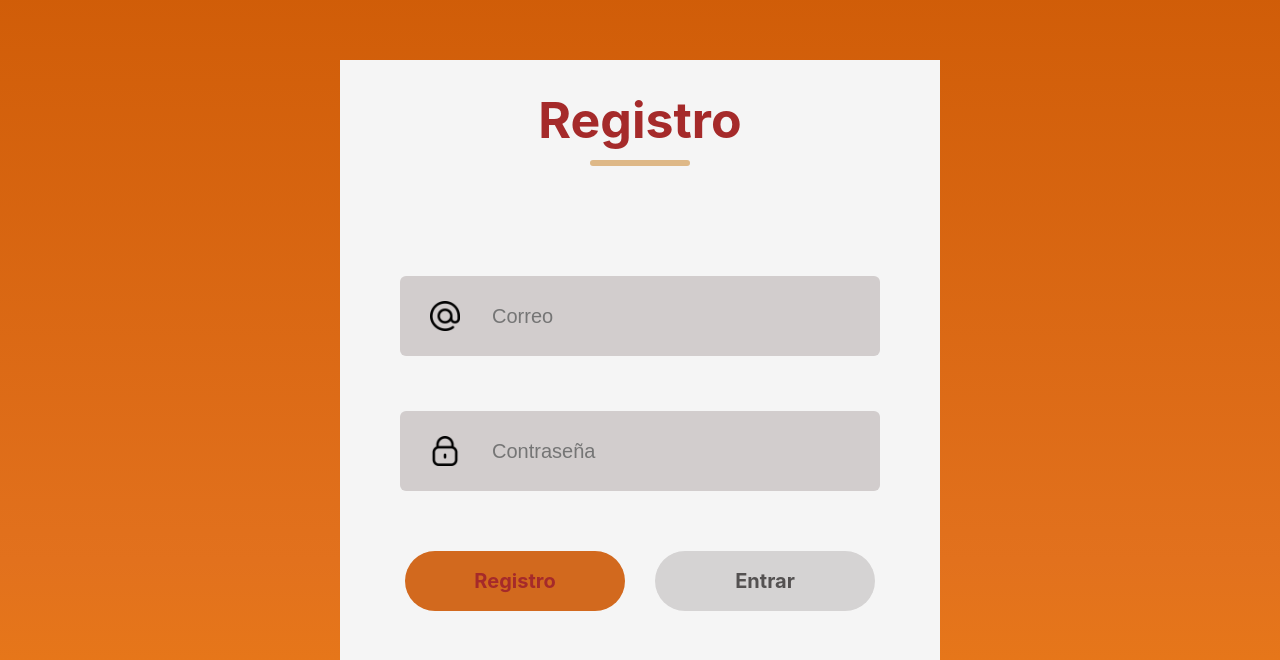
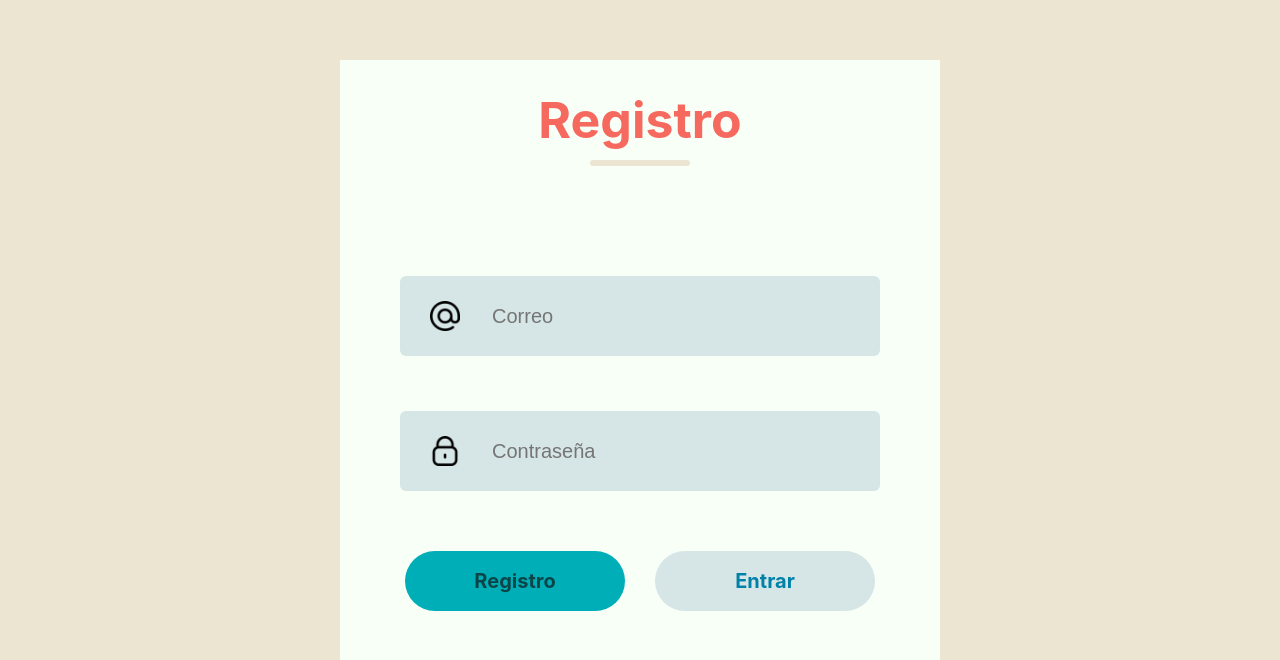
Before and after one commit to FridaToriz/vending_bot, a React (Create React App) app: page / in a window 1280 px wide. Shown: the part 140-800 px from the top of the page. Built offline with nearby package versions, Linux system fonts and the light colour scheme.

Commit message:
creo que ahora sí me gusta la paleta de colores jaja

```diff
--- a/src/Components/Assets/LSForm/LSForm.css
+++ b/src/Components/Assets/LSForm/LSForm.css
@@ -3,7 +3,7 @@
     flex-direction: column;
     margin: auto;
     margin-top: 200px;
-    background-color: whitesmoke;
+    background-color: #f7fff7;
     padding-bottom: 30px;
     width: 600px;
 }
@@ -18,7 +18,7 @@
 }
 
 .text{
-    color: brown;
+    color: #F6695F;
     font-size: 50px;
     font-weight: 700;
 }
@@ -26,7 +26,7 @@
 .underline{
     width: 100px;
     height: 6px;
-    background-color: burlywood;
+    background-color: #EBE5D1;
     border-radius: 10px;
 }
 
@@ -42,7 +42,7 @@
     margin: auto;
     width: 480px;
     height: 80px;
-    background-color: rgb(210, 205, 205);
+    background-color: #D6E5E6;
     border-radius: 6px;
  }
  .input img{
@@ -62,12 +62,12 @@
  .forgot-password{
     padding-left: 62px;
     margin-top: 27px;
-    color: rgb(29, 69, 103);
+    color: #0081A8;
     font-size: 18px;
  }
 
  .forgot-password span{
-    color: darkgoldenrod;
+    color: #F6695F;
     cursor: pointer;
  }
 
@@ -83,8 +83,8 @@
     align-items: center;
     width: 220px;
     height: 60px;
-    color:brown;
-    background-color: chocolate;
+    color: rgba(18, 15, 15, 0.662);
+    background-color: #00AEB8;
     border-radius: 50px;
     font-size: 20px;
     font-weight: 700;
@@ -92,8 +92,8 @@
  }
 
  .gray{
-    background:rgb(213, 211, 211);
-    color:rgba(18, 15, 15, 0.662);
+    background:#D6E5E6;
+    color:#0081A8;
  }
 
 img{
--- a/src/index.css
+++ b/src/index.css
@@ -7,7 +7,7 @@ body {
   -moz-osx-font-smoothing: grayscale;
   height: 150vh;
   min-height: 100vh;
-  background: linear-gradient(#cc5803,#e2711d,#ff9505);
+  background-color: #EBE5D1;
 }
 
 code {
```
